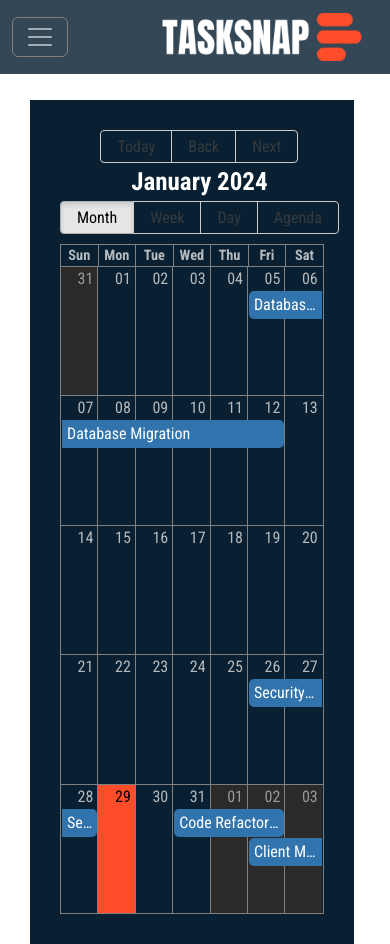
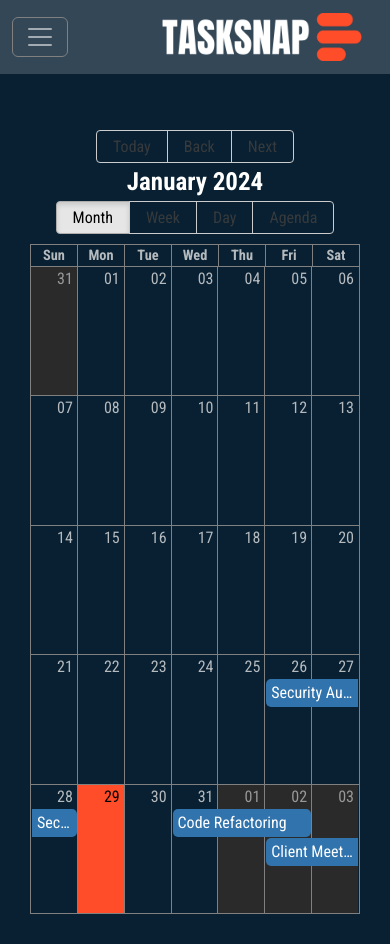
Before and after one commit to thitikl/React_taskSnap, a React (Create React App) app: page /calendar in a window 390 px wide. Built offline with nearby package versions, Linux system fonts and the light colour scheme; no server answers.

Commit message:
Fix Calendar tab
-Fix screen margin on small screen
-Only ongoing task will be shown in calendar

```diff
--- a/src/components/Calendar.js
+++ b/src/components/Calendar.js
@@ -40,7 +40,9 @@ export default function TaskSnapCalendar(props) {
       allDay: task.allDay,
     };
   }
-  const newTasks = props.data.map(taskToEvent);
+  const newTasks = props.data
+    .filter((data) => data.status === "ongoing")
+    .map(taskToEvent);
   useEffect(() => {
     setTasks(newTasks);
   }, []);
@@ -49,7 +51,7 @@ export default function TaskSnapCalendar(props) {
   const events = [...holidayEvents, ...tasks];
 
   return (
-    <div className="content">
+    <div className="content" id="calendar">
       <Calendar
         className="main-calendar"
         localizer={localizer}
--- a/src/styles.css
+++ b/src/styles.css
@@ -20,6 +20,9 @@ h3 {
 p {
   font-size: 16px;
 }
+.content {
+  background-color: #082032;
+}
 /* For less than lg breakpoint */
 @media (max-width: 991px) {
   .content {
@@ -33,7 +36,6 @@ p {
 @media (min-width: 992px) {
   .content {
     padding-left: 220px !important;
-    background-color: #082032;
   }
 }
 
@@ -331,82 +333,18 @@ https://www.flaticon.com/packs/presentations-10?word=training
   }
 }
 
-/* .all-boards{
-  padding: 0;
-}
-.Alltasks {
-  display: flex;
-  align-items: center;
-  padding: 10px;
-  border: 1px solid #ccc;
-  border-radius: 10px;
-  margin-bottom: 10px;
-  cursor: pointer;
-  transition: background-color 0.5s, transform 0.4s;
-  background-color: rgb(255, 255, 255);
-}
-
-.Alltasks:hover {
-  transform: scale(1.05);
-  color: white;
-}
-.datadisplay, .datadisplay p span {
-  color: #212529;
-}
-
-.AddButton {
-  font-size: 25px;
-  display: inline-block;
-  color: white;
-  border: none;
-  position: fixed;
-  right: 15px;
-  bottom: 15px;
-  animation: breathing 1s infinite alternate;
-}
-@keyframes breathing {
-  from {
-    transform: scale(1);
-  }
-  to {
-    transform: scale(1.2);
-  }
-}
-
-#AddButton:hover, .AddButton:hover {
-  background-color: white;
-  color: black;
-  transform: scale(1.2);
-}
-
-.dialog-overlay {
-  position: fixed;
-  top: 0;
-  left: 0;
-  right: 0;
-  bottom: 0;
-  background: rgba(0, 0, 0, 0.7);
-  display: flex;
-  justify-content: center;
-  align-items: center;
-}
-
-.dialog-box {
-  background: white;
-  padding: 20px;
-  border-radius: 5%;
-  box-shadow: 0px 0px 10px rgba(0, 0, 0, 0.1);
-} */
-
 /* ######## */
 /* Calendar */
 /* ######## */
 .main-calendar {
   padding: 30px;
-  width: 83vw;
+  width: 100%;
   min-height: 100vh;
   background-color: #082032;
   color: #e1e1e1cc;
+}
+.rbc-btn-group button {
+  color: white;
 }
 
 /* Style of the name of the month */
@@ -463,3 +401,13 @@ https://www.flaticon.com/packs/presentations-10?word=training
 .rbc-now {
   color: black;
 }
+
+/* For less than lg breakpoint */
+@media (max-width: 991px) {
+  #calendar {
+    padding-top: 100px !important;
+    padding-left: 0 !important;
+    padding-right: 0 !important;
+    min-height: 100%;
+  }
+}
```
